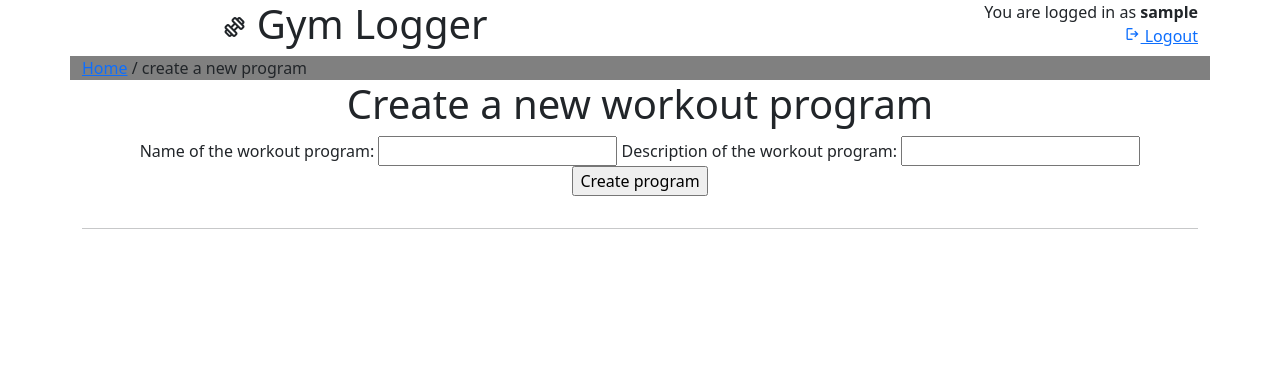
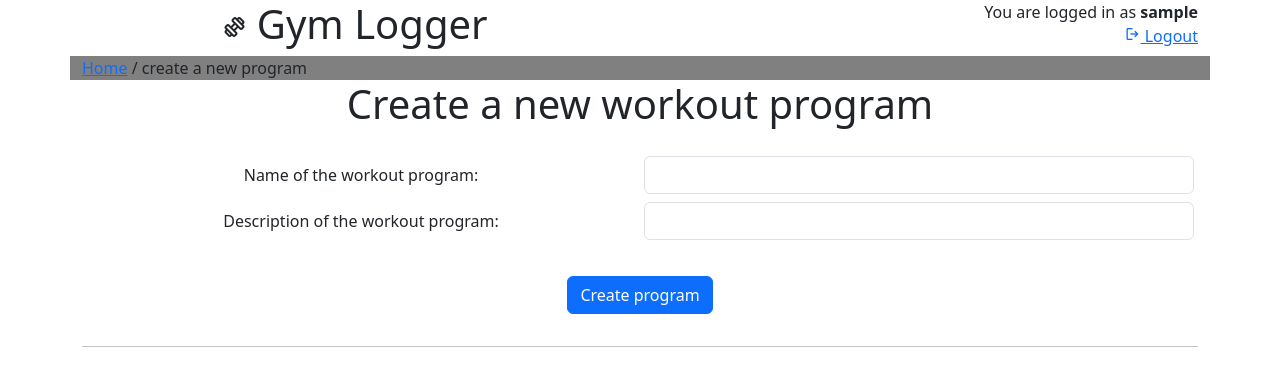
Before and after one commit to hurbios/gym-logger, a Flask app: page /create-program in a window 1280 px wide. Shown: the top 386 px of the page. Run offline with Flask 3, Linux system fonts and the light colour scheme; the visitor is signed in with stand-in values (Sample User, id 1).

Commit message:
Improve program creation styling

```diff
--- a/routes.py
+++ b/routes.py
@@ -70,7 +70,7 @@ def create_program():
         name = request.form.get('program_name')
         description = request.form.get('description')
         if not utils.validate_all([name, description]):
-            return Response('Invalid name', 400)
+            return Response('Invalid input', 400)
         program_id = programs.create_program(name, description)
         return redirect('/edit-program/'+str(program_id))
 
@@ -112,7 +112,7 @@ def update_program(id):
         name = request.form.get('name')
         description = request.form.get('description')
         if not utils.validate_all([name, description]):
-            return Response('Invalid name', 400)
+            return Response('Invalid input', 400)
         programs.update_program(id, name, description)
         return redirect('/edit-program/'+str(id))
 
--- a/templates/create-new-program.html
+++ b/templates/create-new-program.html
@@ -12,18 +12,32 @@
   }
 
   function validateForm(form) {
-    return validateText("Name", form.program_name.value)
+    return validateText("Name", form.program_name.value) && validateText("Description", form.description.value)
   }
 </script>
 
 <form action="/create-program" method="POST" id="program_data" onsubmit="return validateForm(this)">
   <h1>Create a new workout program</h1>
-  <label for="program_name">Name of the workout program:</label>
-  <input type="text" id="program_name" name="program_name" rows="1" cols="30" required></input>
-  <label for="description">Description of the workout program:</label>
-  <input type="text" id="description" name="description" rows="1" cols="30"></input>
+  <div class="container text-center" style="padding-top: 1rem; padding-bottom: 1rem;">
+    <div class="row align-items-start">
+      <div class="col-6 p-1">
+        <label for="program_name" class="col-form-label">Name of the workout program:</label>
+      </div>
+      <div class="col-6 p-1">
+        <input type="text" id="program_name" name="program_name" class="form-control" required></input>
+      </div>
+    </div>
+    <div class="row align-items-start">
+      <div class="col-6 p-1">
+        <label for="description" class="col-form-label">Description of the workout program:</label>
+      </div>
+      <div class="col-6 p-1">
+        <input type="text" id="description" name="description" class="form-control"></input>
+      </div>
+    </div>
+  </div>
   <p>
   <input type="hidden" name="csrf_token" value="{{ session.csrf_token }}">
-  <input type="submit" value="Create program">
+  <input type="submit" value="Create program" class="btn btn-primary" style="margin-top: 1rem;">
 </form>
 {% endblock %}
```
Also changed, not shown: templates/edit-program-name.html (+16 -11 lines).
